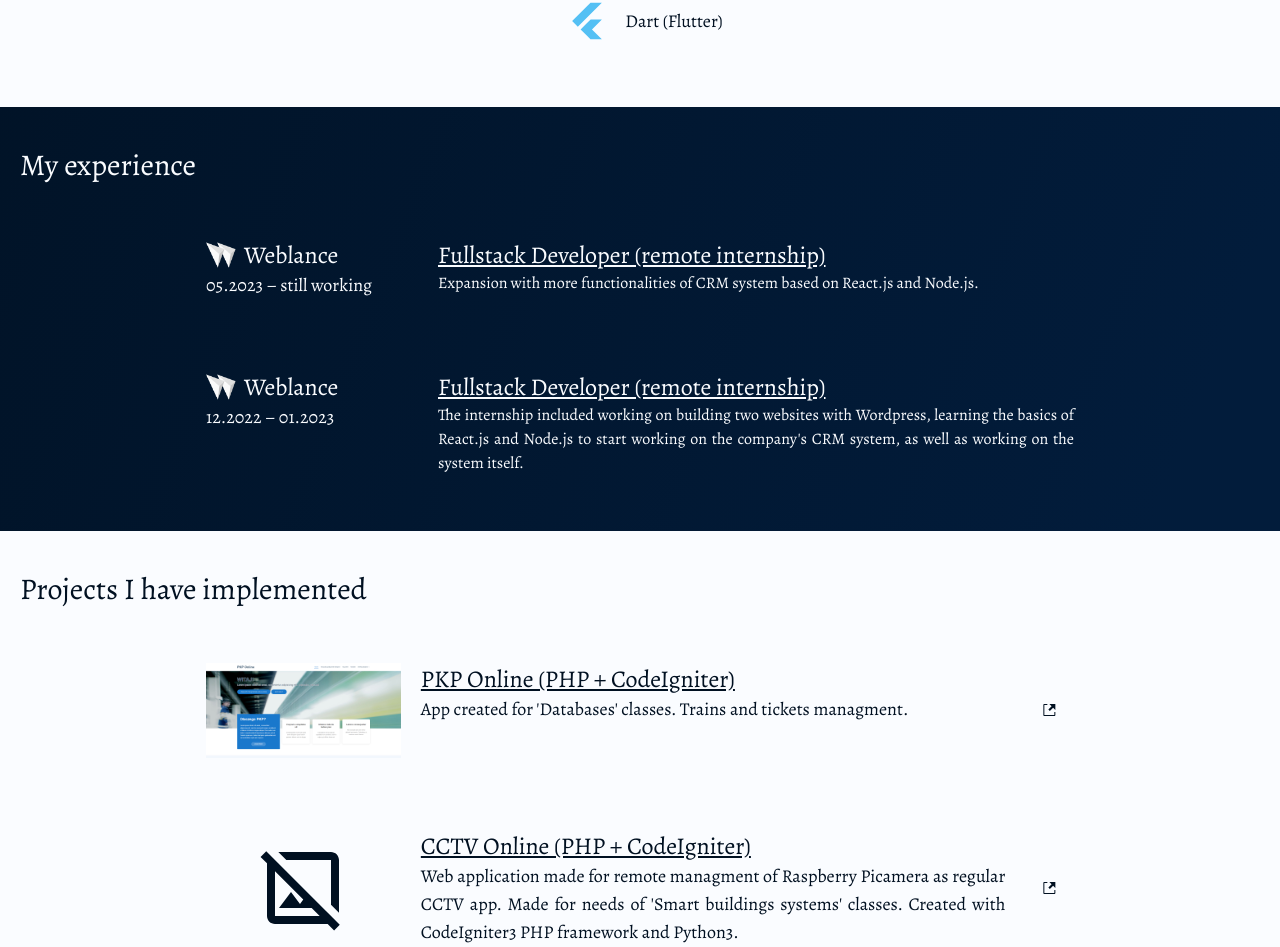
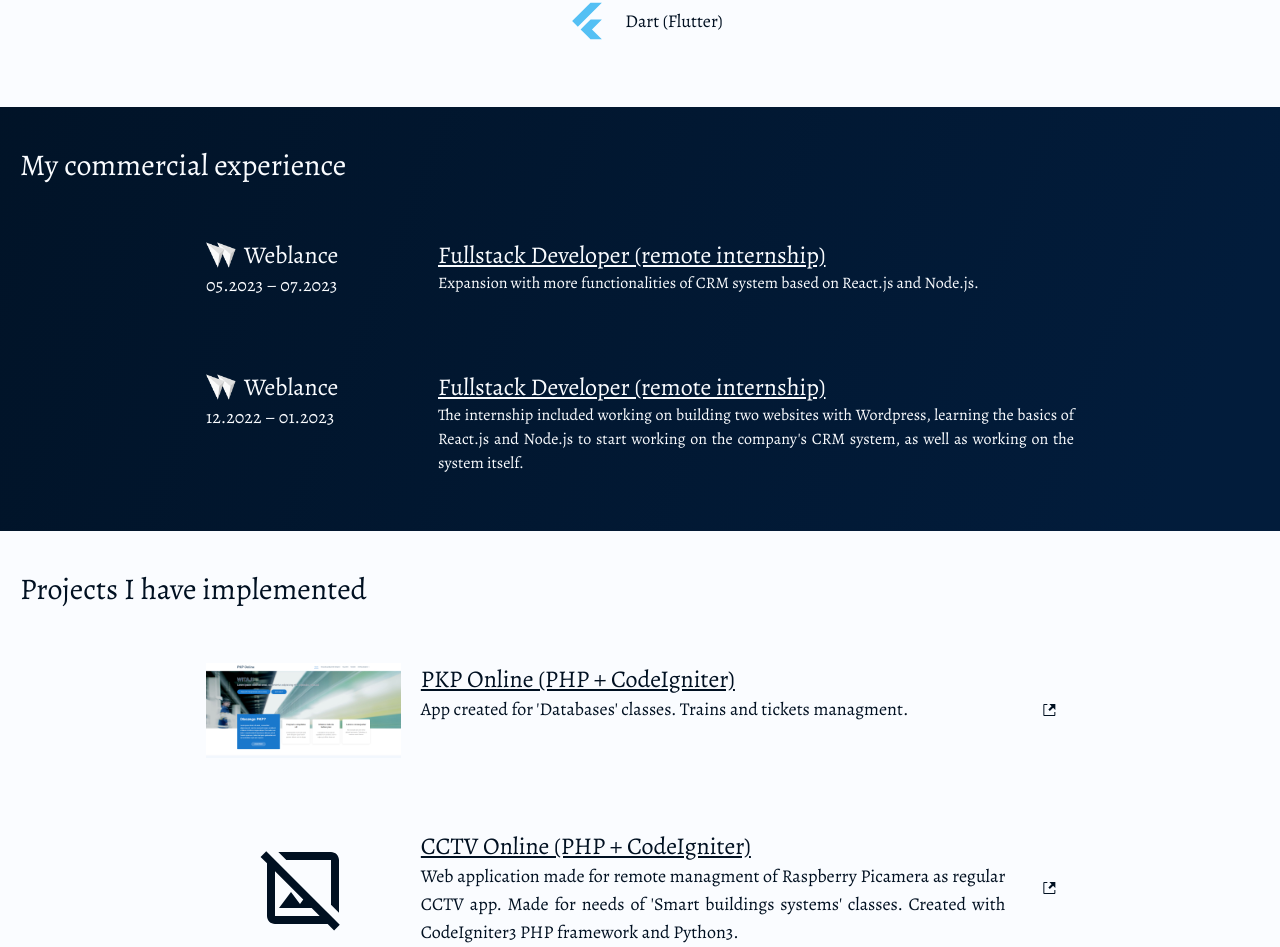
Before and after one commit to ang33l/angel.ovh, a React (Vite) app: page / in a window 1280 px wide. Shown: the part 1351-2298 px from the top of the page. Built offline with nearby package versions, Linux system fonts and the light colour scheme.

Commit message:
update expirience

```diff
--- a/src/components/sections/exp.jsx
+++ b/src/components/sections/exp.jsx
@@ -4,7 +4,7 @@ export default function Exp() {
   return (
     <Wrapper id={"exp"}>
       <div className={"px-5 py-10"}>
-        <h2 className={"text-3xl pb-10"}>My experience</h2>
+        <h2 className={"text-3xl pb-10"}>My commercial experience</h2>
         <div className={"flex flex-col items-center justify-center "}>
           <div className="max-w-[900px] gap-10 flex flex-col">
             <div
@@ -26,7 +26,7 @@ export default function Exp() {
                   />
                   Weblance
                 </a>
-                <div className={"text-lg"}>05.2023 &ndash; still working</div>
+                <div className={"text-lg"}>05.2023 &ndash; 07.2023</div>
               </div>
               <div className="flex-[6_6_0%]">
                 <h3 className="text-2xl underline">
```
